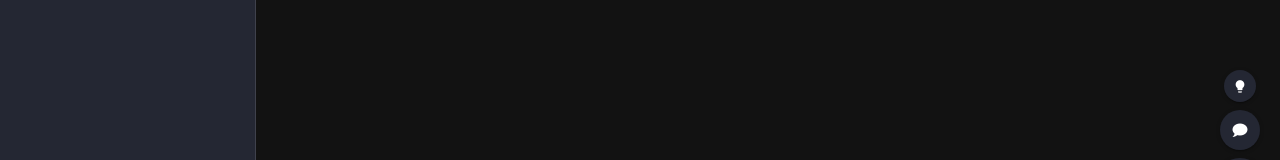
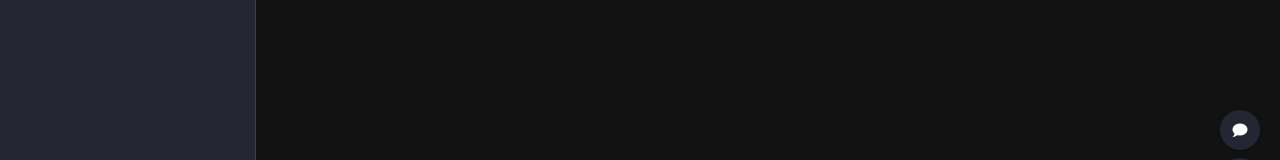
Before and after one commit to Q-T5/xgtech-rewrite, a Vue app: page / in a window 1280 px wide. Shown: the part 578-738 px from the top of the page. Built offline with nearby package versions, Linux system fonts and the light colour scheme; a web font is replaced by a local one.

Commit message:
Remove button to toggle themes

```diff
--- a/src/App.vue
+++ b/src/App.vue
@@ -8,11 +8,6 @@
     </router-view>
   </main>
   <div class="fixed bottom-4 right-4 flex flex-col items-center space-y-2">
-    <v-btn
-      density="default"
-      icon="mdi-lightbulb"
-      size="x-small"
-      @click="toggleTheme"></v-btn>
     <v-btn
       density="default"
       icon="mdi-chat"
```
